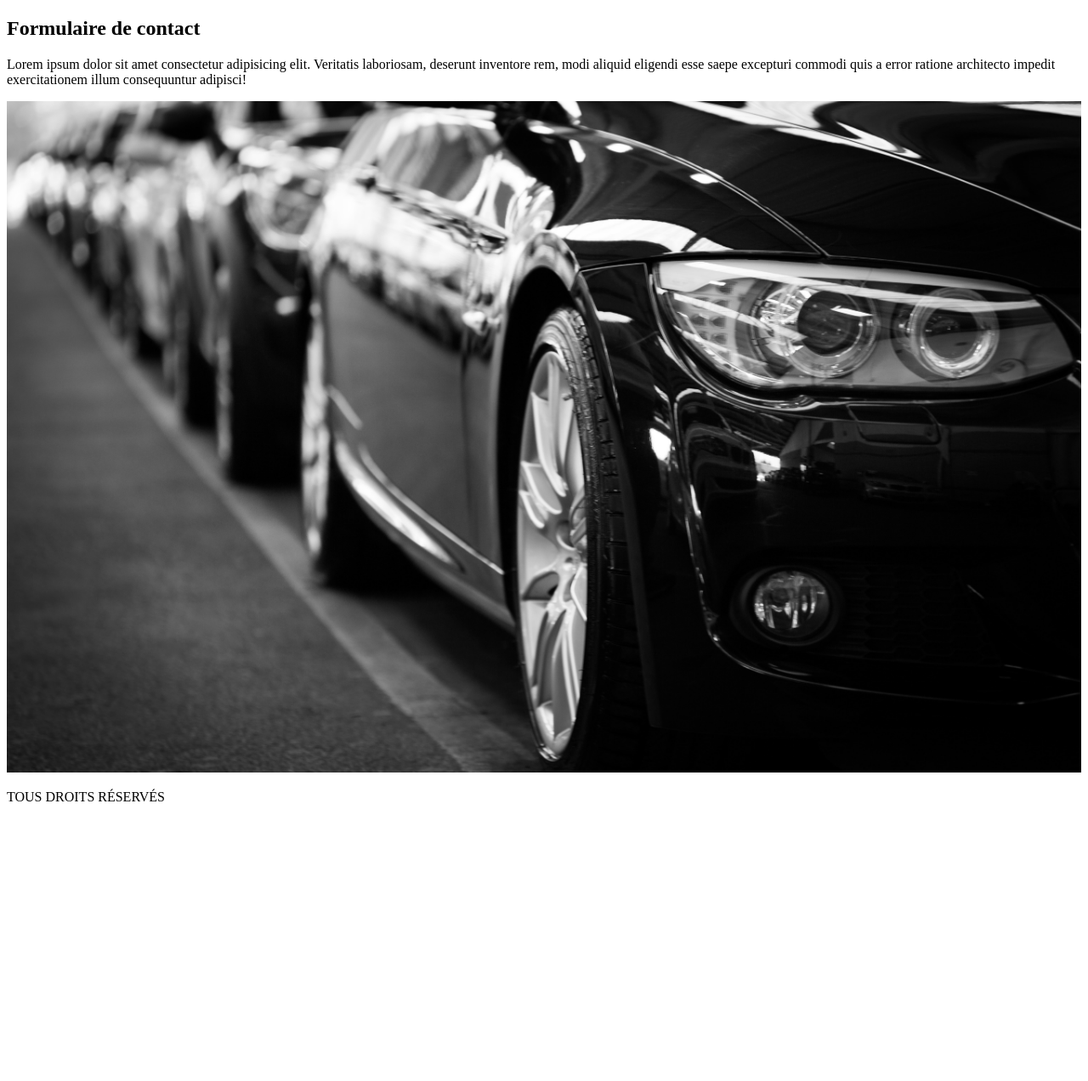
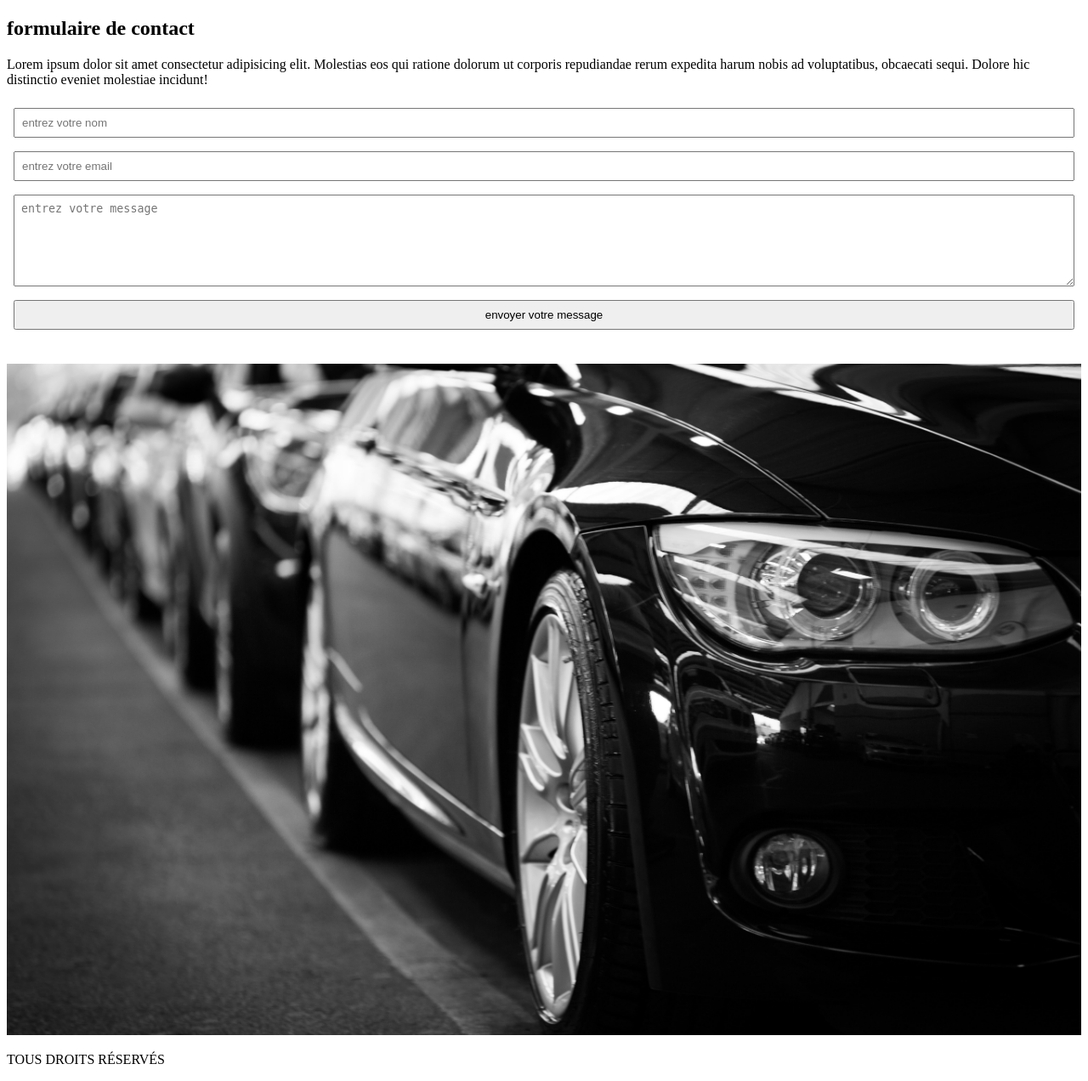
Before and after one commit to Widka/projet, a PHP site: page /contact.php in a window 1280 px wide. Shown: the part 98-1370 px from the top of the page at 85% size. Before the commit the page ends 1041 px from the top, so only its background shows below. Run offline with PHP 8.4, Linux system fonts and the light colour scheme.

Commit message:
Ajout dans la BDD

```diff
--- a/vitrine/assets/css/style.css
+++ b/vitrine/assets/css/style.css
@@ -1,6 +1,7 @@
 img {
     max-width:100%;
 }
+
 .container {
     display: flex;
     width:100%;
@@ -9,3 +10,13 @@ img {
 .container img {
     width:calc(100% / 3);
 }
+
+form {
+    display:flex;
+    flex-direction: column;
+}
+
+form > * {
+    padding:0.5rem;
+    margin:0.5rem;
+}
--- a/vitrine/php/view/section-contact.php
+++ b/vitrine/php/view/section-contact.php
@@ -1,9 +1,75 @@
-<section>
-            <h2>Formulaire de contact</h2>
-                <p>Lorem ipsum dolor sit amet consectetur adipisicing
-                elit. Veritatis laboriosam, deserunt inventore rem,
-                modi aliquid eligendi esse saepe excepturi commodi
-                quis a error ratione architecto impedit exercitationem
-                illum consequuntur adipisci!</p>
-                <img src="assets/img/voiture.jpg" alt="voiture">
+
+        <section id="section-contact">
+            <h2>formulaire de contact</h2>
+            <p>Lorem ipsum dolor sit amet consectetur adipisicing elit. Molestias eos qui ratione dolorum ut corporis repudiandae rerum expedita harum nobis ad voluptatibus, obcaecati sequi. Dolore hic distinctio eveniet molestiae incidunt!</p>
+            <!-- method GET ou POST -->
+            <form action="#section-contact" method="POST">
+                <input type="text" name="nom" required placeholder="entrez votre nom">
+                <input type="email" name="email" required placeholder="entrez votre email">
+                <textarea name="message" cols="60" rows="6" required placeholder="entrez votre message"></textarea>
+                <button type="submit">envoyer votre message</button>
+
+
+                <div class="confirmation">
+<?php
+
+// ETAPE 2: APACHE
+// LES INFOS ENVOYEES PAR LE FORMULAIRE PASSENT D'ABORD A APACHE
+// ET APACHE LES TRANSMET A PHP
+
+// ETAPE 3: PHP
+// EN PHP, ON RECUPERE LES INFOS DANS UN TABLEAU ASSOCIATIF
+// $_REQUEST (PLUS SIMPLE... MAIS IL Y A DES SCENARIOS PLUS COMPLIQUES OU $_REQUEST NE CONVIENT PAS...)
+// $_POST
+// $_GET
+// $_COOKIES
+
+// IL FAUT DISTINGUER SI LE FORMULAIRE A ETE ENVOYE OU PAS
+if (count($_REQUEST) > 0)
+{
+    // SI LE FORMULAIRE A ETE ENVOYE
+    // echo "SCENARIO1: FORMULAIRE ENVOYE";
+    // IL FAUT RECUPERER LES INFOS DU FORMULAIRE
+    // <input name="nom">
+    $nom        = $_REQUEST["nom"];
+    $email      = $_REQUEST["email"];
+    $message    = $_REQUEST["message"];
+
+    // DEBUG
+    echo "merci de votre message $nom ($email)";
+
+    // ETAPE 4: SQL
+    // ON VEUT MAINTENANT ENREGISTRER CE MESSAGE DANS UNE TABLE SQL
+    // IL FAUT CONSTRUIRE LA BONNE REQUETE SQL
+    $requeteSQL =
+<<<CODESQL
+
+INSERT INTO contact
+(nom, email, message)
+VALUES
+('$nom', '$email', '$message');
+
+CODESQL;
+
+    // DEBUG
+    // CODE SQL A ENVOYER
+    // echo $requeteSQL;
+    // IL FAUT QUE PHP SE CONNECTE A SQL
+    // ET ENSUITE ENVOIE LA REQUETE SQL
+    // https://www.php.net/manual/fr/pdo.construct.php
+    $pdo = new PDO("mysql:dbname=vitrine;host=localhost;charset=utf8;", "root", "" );
+
+    // CODE FACILE MAIS PAS ASSEZ SECURISE
+    // => ON VA FAIRE UN CODE PLUS COMPLIQUE ENSUITE
+
+    // ICI ON ENREGISTRE LES INFOS DANS LA TABLE SQL contact
+    // https://www.php.net/manual/fr/pdo.exec.php
+    $pdo->exec($requeteSQL);
+
+}
+
+?>
+            </div>
+            </form>
+            <img src="assets/img/voiture.jpg" alt="voiture">
         </section>
```
